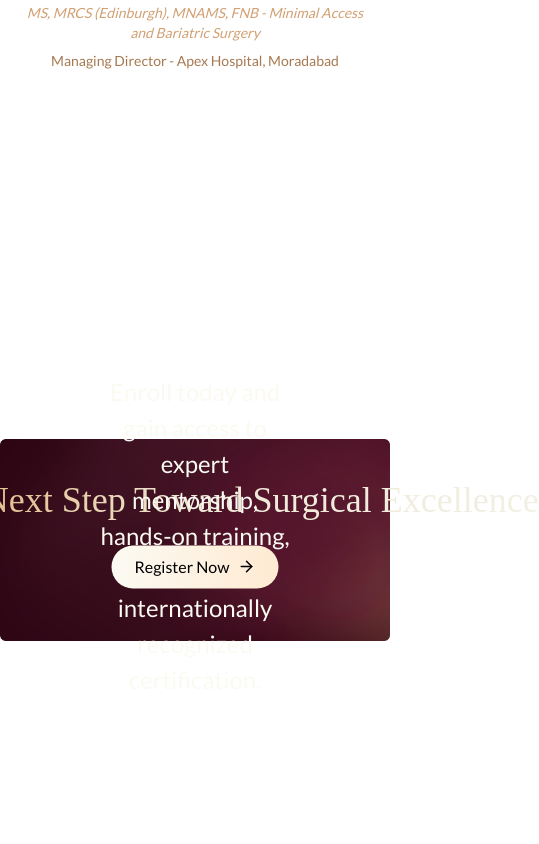
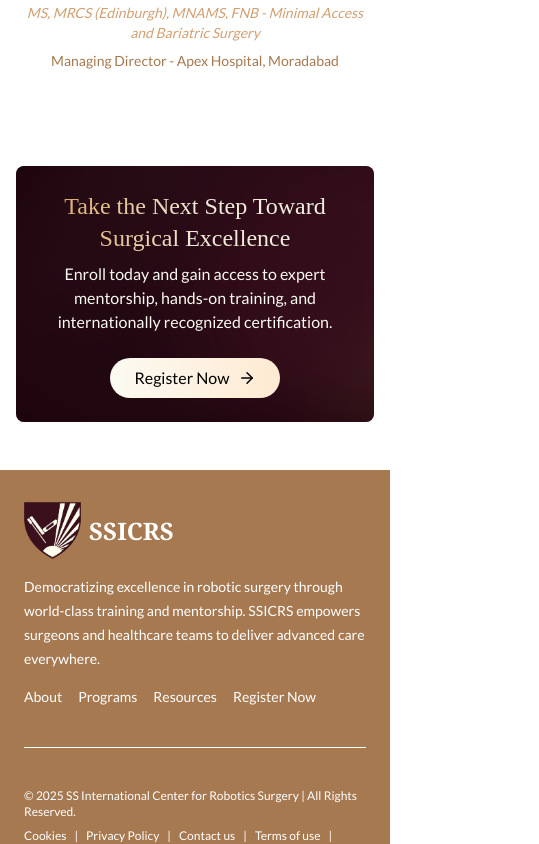
Before and after one commit to puneetshukla041/ssicrs, a Next.js app: page /home in a window 390 px wide. Shown: the part 8085-8929 px from the top of the page, 539 px wide, since content can reach past the window. Built offline with nearby package versions, Linux system fonts and the light colour scheme.

Commit message:
Update seventhsection.tsx

```diff
--- a/components/home/seventhsection.tsx
+++ b/components/home/seventhsection.tsx
@@ -1,12 +1,53 @@
 "use client";
 
 import Image from "next/image";
-import { FiArrowRight } from "react-icons/fi"; // Feather arrow icon
+import { FiArrowRight } from "react-icons/fi";
 
 export default function SeventhSection() {
   return (
-    <section className="w-full bg-white min-h-screen flex items-center justify-center relative">
-      <div className="relative flex flex-col justify-center items-center">
+    <section className="w-full bg-white relative flex justify-center items-center py-12 md:py-0">
+
+      {/* ---------------- Mobile view - small card ---------------- */}
+      <div className="md:hidden w-11/12 max-w-sm mx-auto flex flex-col items-center justify-center p-6 bg-cover bg-center rounded-lg relative"
+           style={{ backgroundImage: "url('/images/seventhsection/image1.png')" }}>
+        <div className="absolute inset-0 bg-black opacity-40 rounded-lg"></div>
+        <div className="relative z-10 text-center flex flex-col items-center">
+
+          {/* Heading */}
+          <h2
+            className="text-2xl font-normal bg-clip-text text-transparent bg-gradient-to-r from-[#D9A05B] via-[#EFE8D6] to-[#F2F0E4] mb-2"
+            style={{ fontFamily: "DM Serif Text, serif" }}
+          >
+            Take the Next Step Toward Surgical Excellence
+          </h2>
+
+          {/* Subtitle */}
+          <p
+            className="text-base font-medium text-[#FBFAF2] mb-6"
+            style={{ fontFamily: "Lato, sans-serif" }}
+          >
+            Enroll today and gain access to expert mentorship, hands-on training, and internationally recognized certification.
+          </p>
+
+          {/* Button */}
+          <button
+            className="flex items-center justify-center rounded-full transition-shadow duration-300 hover:shadow-[0_0_15px_rgba(255,234,210,0.5)] px-6 py-2"
+            style={{
+              background: "linear-gradient(90deg, #FBFAF2, #FFEAD2)",
+              fontFamily: "Lato, sans-serif",
+              fontWeight: "400",
+              fontSize: "16px",
+              color: "#000",
+            }}
+          >
+            Register Now
+            <FiArrowRight className="ml-2" size={18} />
+          </button>
+        </div>
+      </div>
+
+      {/* ---------------- Desktop view ---------------- */}
+      <div className="hidden md:block relative flex flex-col justify-center items-center min-h-screen">
         <Image
           src="/images/seventhsection/image1.png"
           alt="Seventh Section Image"
```
